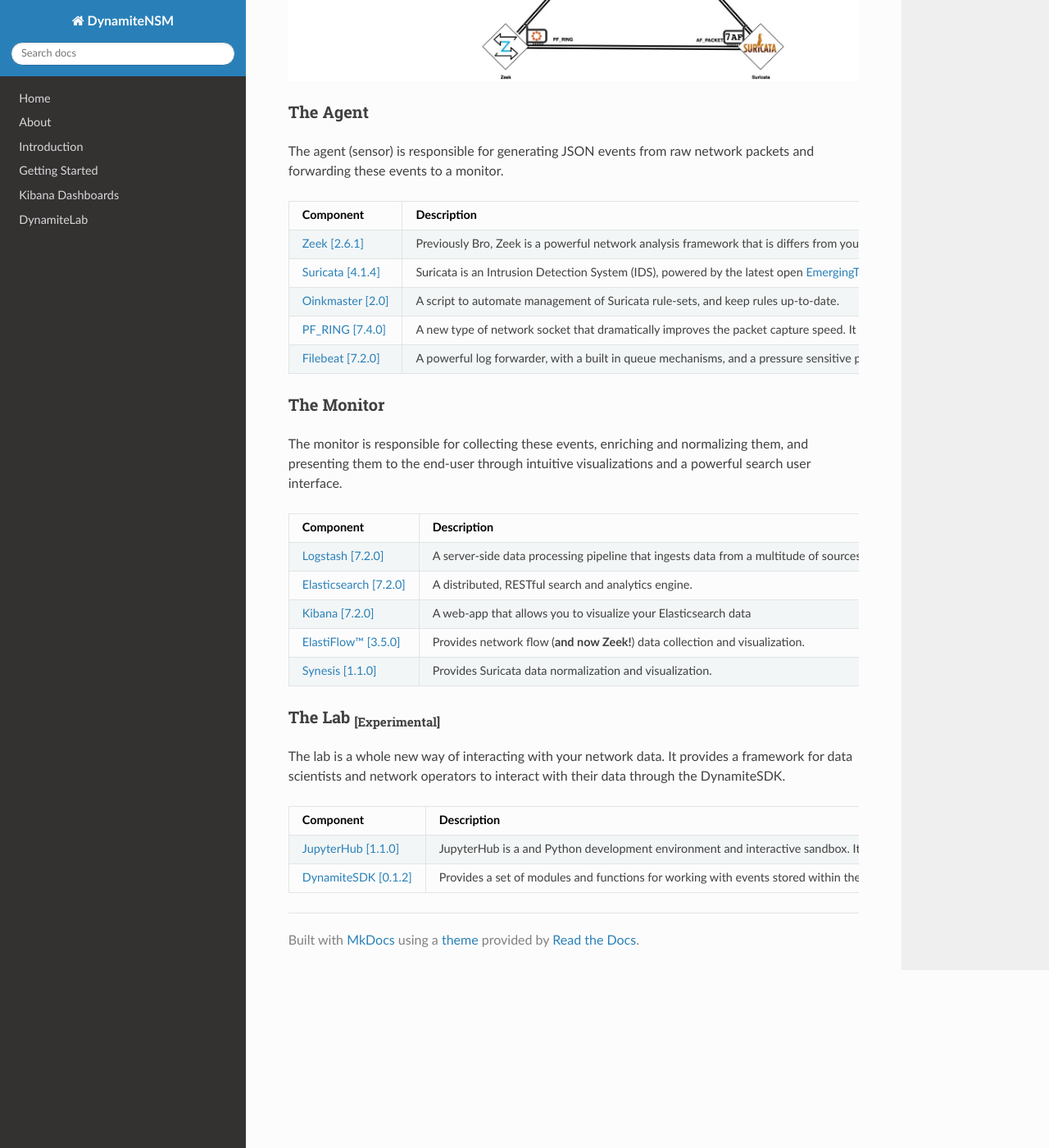
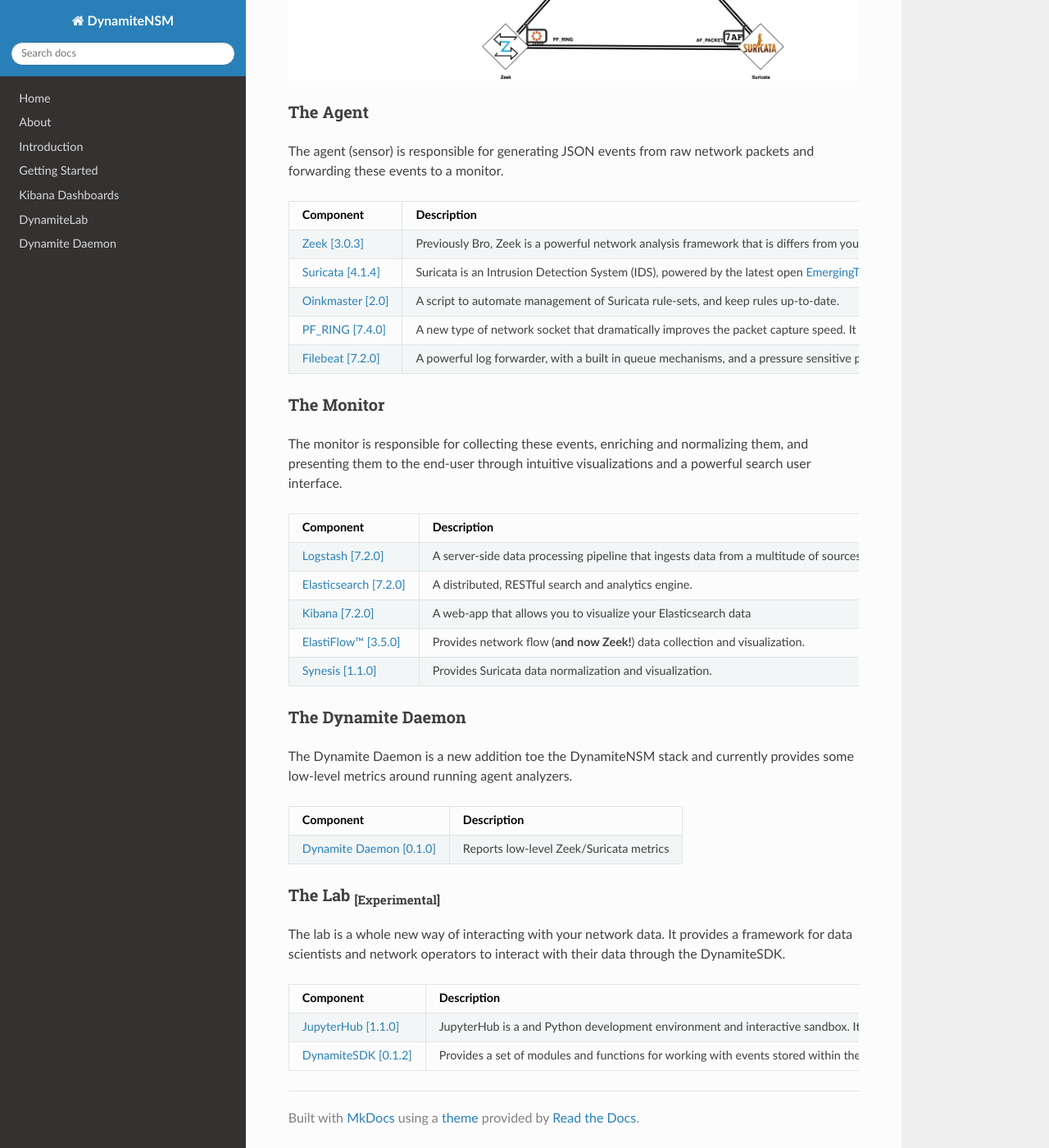
Before and after one commit to DynamiteAI/dynamite-nsm, an MkDocs documentation site: the page built from docs/introduction/components.md, in a window 1280 px wide and 1400 px high, scrolled down 723 px. Shown: the whole window at 82% size. Built offline with MkDocs 1.6.1, drawn with Linux system fonts in a browser that asks for light colours; nearby versions of some CDN libraries.

Commit message:
dooc updates

```diff
--- a/docs/introduction/components.md
+++ b/docs/introduction/components.md
@@ -9,7 +9,7 @@
 
 | Component   | Description                                                                                                                                                                                                                                                      |
 |-------------|------------------------------------------------------------------------------------------------------------------------------------------------------------------------------------------------------------------------------------------------------------------|
-| [Zeek [2.6.1]](https://github.com/zeek/zeek)           | Previously Bro, Zeek is a powerful network analysis framework that is differs from your typical IDS. It is capable of enumerating detailed information surrounding network connections and their underlying protocols.|
+| [Zeek [3.0.3]](https://github.com/zeek/zeek)           | Previously Bro, Zeek is a powerful network analysis framework that is differs from your typical IDS. It is capable of enumerating detailed information surrounding network connections and their underlying protocols.|
 | [Suricata [4.1.4]](https://github.com/OISF/suricata)   | Suricata is an Intrusion Detection System (IDS), powered by the latest open [EmergingThreat](https://doc.emergingthreats.net/) rule-sets.
 | [Oinkmaster [2.0]](http://oinkmaster.sourceforge.net/download.shtml)| A script to automate management of Suricata rule-sets, and keep rules up-to-date.
 | [PF_RING [7.4.0]](https://github.com/ntop/PF_RING)     | A new type of network socket that dramatically improves the packet capture speed. It is used in conjunction with the Zeek to improve packet analysis.                                                                 |
@@ -27,6 +27,13 @@
 | [ElastiFlow™ [3.5.0]](https://github.com/robcowart/elastiflow) | Provides network flow (**and now Zeek!**) data collection and visualization.                                            |
 | [Synesis [1.1.0]](https://github.com/robcowart/synesis_lite_suricata)| Provides Suricata data normalization and visualization.|
 
+### The Dynamite Daemon
+
+The Dynamite Daemon is a new addition toe the DynamiteNSM stack and currently provides some low-level metrics around running agent analyzers.
+
+| Component                                                               | Description                             |
+|-------------------------------------------------------------------------|-----------------------------------------|
+| [Dynamite Daemon [0.1.0]](https://github.com/DynamiteAI/dynamited_pub) | Reports low-level Zeek/Suricata metrics |
 
 ### The Lab <sub>[Experimental]</sub>
 
--- a/mkdocs.yml
+++ b/mkdocs.yml
@@ -6,4 +6,5 @@
     - Getting Started: getting_started.md
     - Kibana Dashboards: kibana_dashboards.md
     - DynamiteLab: dynamite_lab.md
+    - Dynamite Daemon: dynamite_daemon.md
 theme: readthedocs
```
Also changed, not shown: README.md (+13 -3 lines), docs/dynamite_daemon.md (added, +23 -0 lines), docs/img/dynamite_daemon_stack.png (added), 1 other file.
